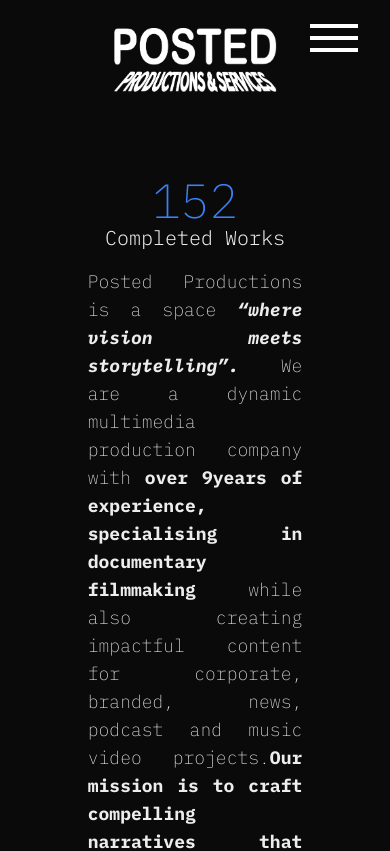
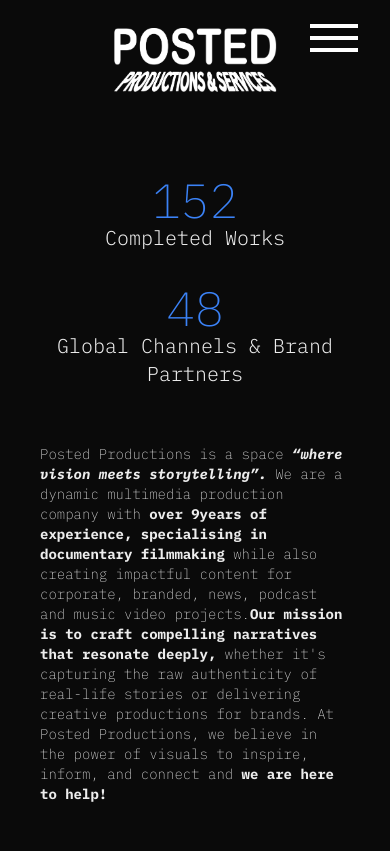
Before and after one commit to Jonlaarsen/keithNja, a Next.js app: page /about in a window 390 px wide. Shown: the top 851 px of the page. Built offline with nearby package versions, Linux system fonts and the light colour scheme; a web font is replaced by a local one.

Commit message:
aboutfix

```diff
--- a/components/Stats.jsx
+++ b/components/Stats.jsx
@@ -36,7 +36,7 @@
             <h1 className='md:text-2xl text-xl  font-[300]'>Completed Works</h1>
           </div>
 
-          <div className='text-justify max-w-[55%] text-lg  font-[200] hiddenh-[30rem] w-[47rem] md:block '>
+          <div className='text-justify max-w-[55%] text-lg  font-[200] hidden h-[30rem] w-[47rem] md:block '>
           Posted Productions is a space <span className='italic font-bold'>“where vision meets storytelling”. </span>
             We are a dynamic multimedia production company with <span className='font-bold'>over 9years of experience,
             specialising in documentary filmmaking </span> while also creating impactful content for corporate, branded, news, podcast and music video projects.
```
